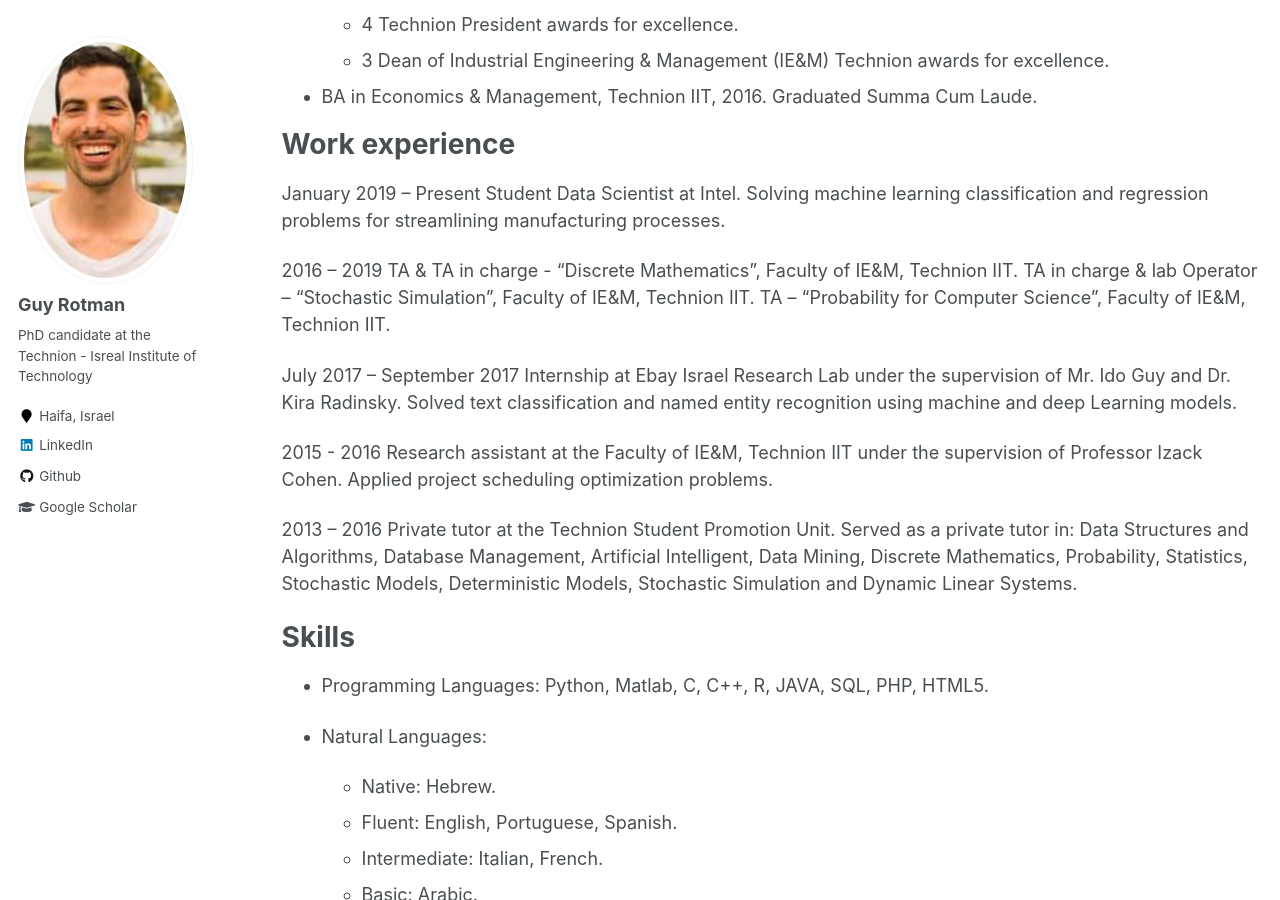
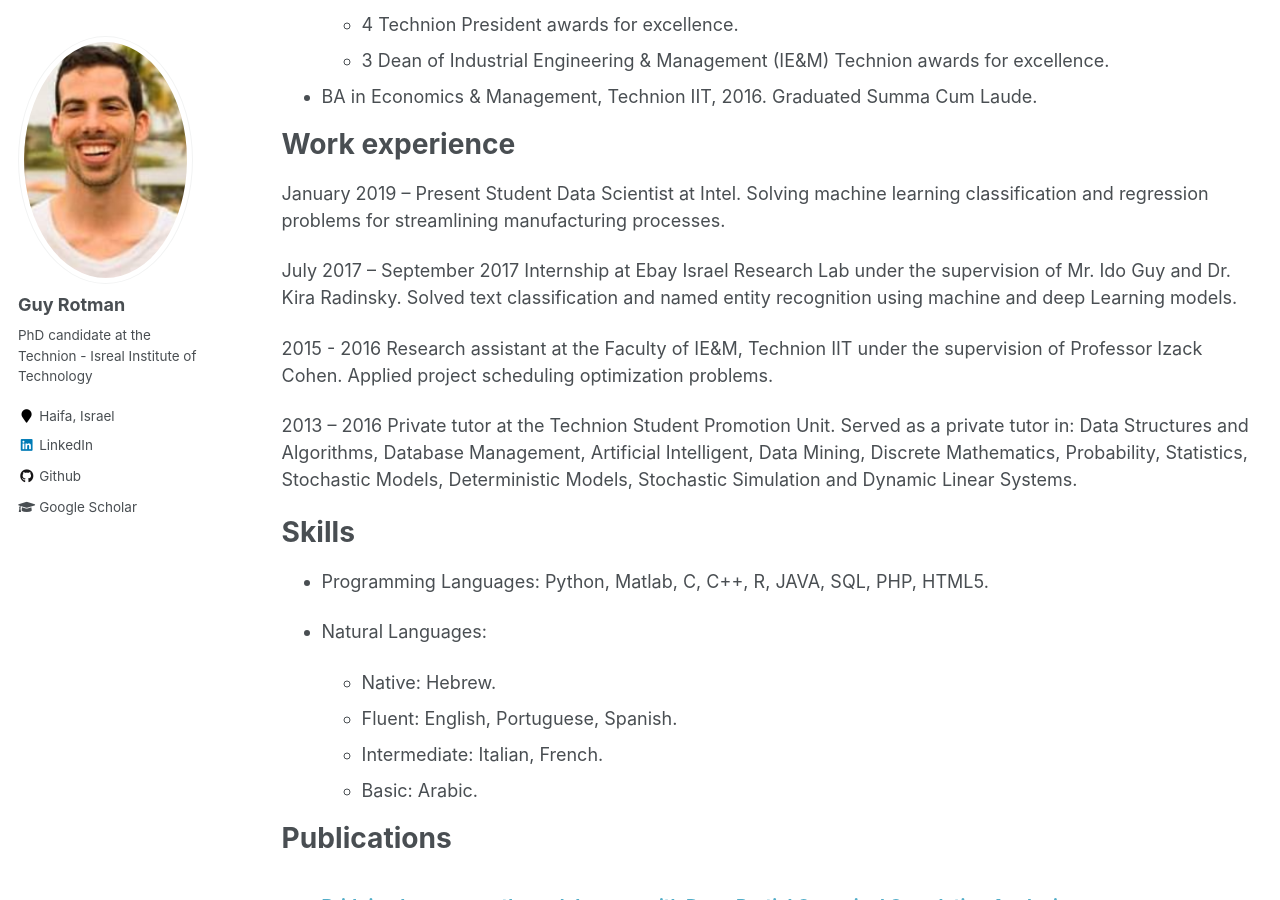
Before and after one commit to rotmanguy/rotmanguy.github.io, a Jekyll site: the page built from _pages/cv.md, in a window 1280 px wide and 900 px high, scrolled down 498 px. Built offline with Jekyll 4.4.1, drawn with Linux system fonts in a browser that asks for light colours.

Commit message:
Update cv.md

```diff
--- a/_pages/cv.md
+++ b/_pages/cv.md
@@ -22,11 +22,6 @@ Work experience
 ======
 January 2019 – Present
 Student Data Scientist at Intel. Solving machine learning classification and regression problems for streamlining manufacturing processes.
-
-2016 – 2019
-TA & TA in charge - "Discrete Mathematics", Faculty of IE&M, Technion IIT.
-TA in charge & lab Operator – "Stochastic Simulation", Faculty of IE&M, Technion IIT.
-TA – "Probability for Computer Science", Faculty of IE&M, Technion IIT.
 
 July 2017 – September 2017
 Internship at Ebay Israel Research Lab under the supervision of Mr. Ido Guy and Dr. Kira Radinsky. Solved text classification and named entity recognition using machine and deep Learning models.
```
